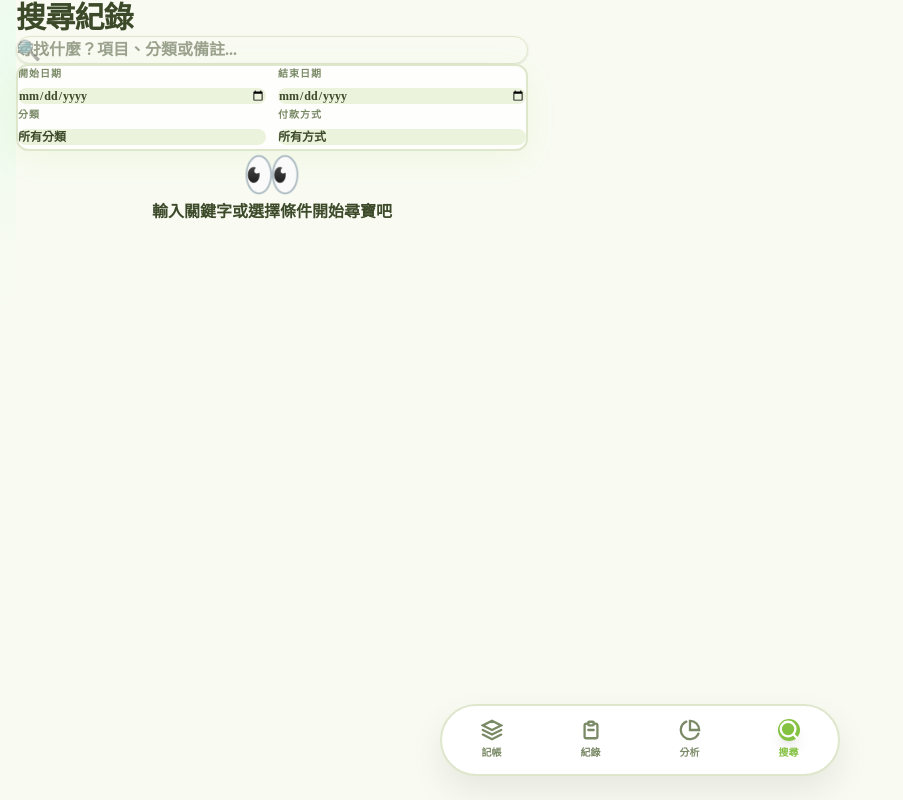
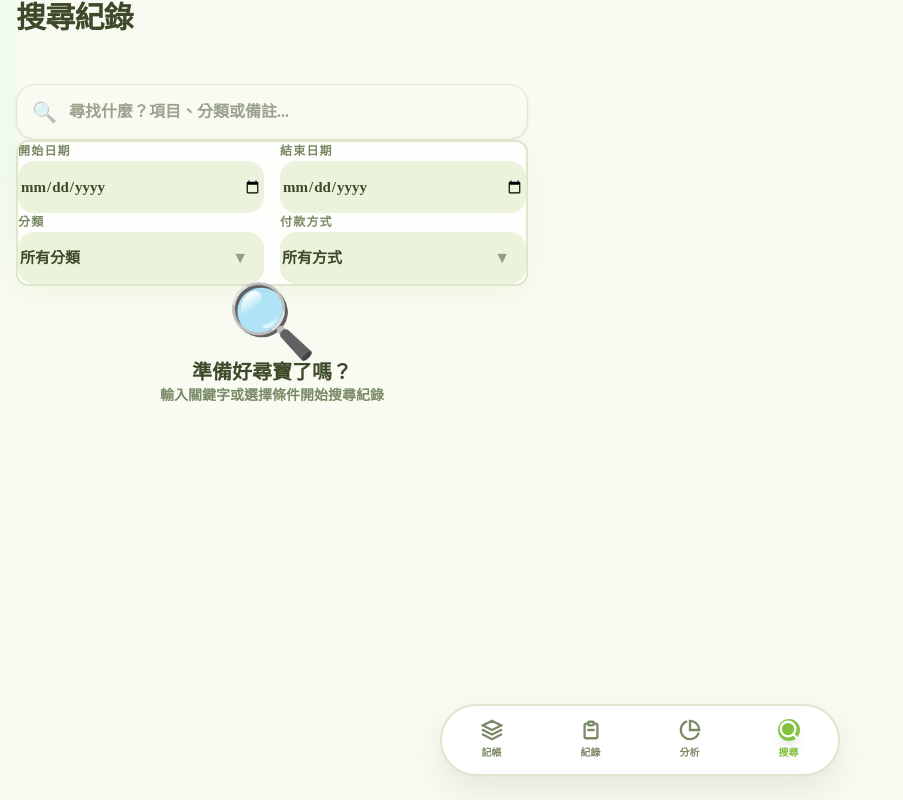
Before and after one commit to Rando1006/Accountingweb, a Next.js app: page /search in a window 1280 px wide. Shown: the whole page, without its empty margins (0-903 px from the left). Built offline with nearby package versions, Linux system fonts and the light colour scheme; sample sign-in values are in the browser's storage.

Commit message:
UI/UX: Improve search page layout, homepage buttons, spacing and shortcut visibility

```diff
--- a/app/search/page.tsx
+++ b/app/search/page.tsx
@@ -129,80 +129,91 @@ export default function SearchPage() {
 
             <main className="flex-1 flex flex-col px-4 pt-16 pb-32 max-w-lg mx-auto w-full relative z-10">
                 <header className="mb-6 px-2 animate-soft-in">
-                    <h1 className="text-3xl font-black tracking-tight mb-4" style={{ color: "var(--text-primary)" }}>
+                    <h1 className="text-3xl font-black tracking-tight" style={{ color: "var(--text-primary)" }}>
                         搜尋紀錄
                     </h1>
+                    {/* 標題與搜尋框之間的間距 */}
+                    <div className="h-12" />
 
                     <div className="relative mb-4">
-                        <div className="absolute inset-y-0 left-0 pl-4 flex items-center pointer-events-none">
-                            <span className="text-xl opacity-50">🔍</span>
+                        <div className="absolute inset-y-0 left-4 flex items-center pointer-events-none z-10">
+                            <span className="text-xl opacity-40">🔍</span>
                         </div>
                         <input
                             type="text"
                             value={keyword}
                             onChange={(e) => setKeyword(e.target.value)}
                             placeholder="尋找什麼？項目、分類或備註..."
-                            className="w-full pl-12 pr-4 py-4 rounded-2xl outline-none focus:ring-4 focus:ring-[var(--accent)]/20 transition-all font-bold shadow-sm"
+                            className="w-full pr-4 rounded-[20px] outline-none focus:ring-4 focus:ring-[var(--accent)]/20 transition-all font-bold shadow-sm"
                             style={{
+                                height: "56px",
+                                paddingLeft: "52px",
                                 background: "var(--card-bg)",
                                 border: "1px solid var(--border)",
-                                color: "var(--text-primary)"
+                                color: "var(--text-primary)",
+                                fontSize: "16px"
                             }}
                         />
                     </div>
 
                     {/* 進階篩選區塊 */}
-                    <div className="glass-card p-4 rounded-2xl space-y-4">
-                        <div className="flex gap-3">
+                    <div className="glass-card p-5 rounded-[24px] space-y-5 shadow-sm">
+                        <div className="flex gap-4">
                             <div className="flex-1">
-                                <label className="block text-[10px] font-black uppercase tracking-widest pl-1 mb-1.5" style={{ color: "var(--text-muted)" }}>開始日期</label>
+                                <label className="block text-[12px] font-black uppercase tracking-widest pl-1 mb-2" style={{ color: "var(--text-muted)" }}>開始日期</label>
                                 <input
                                     type="date"
                                     value={startDate}
                                     onChange={(e) => setStartDate(e.target.value)}
-                                    className="w-full px-3 py-2 bg-[var(--bg-soft)] rounded-xl outline-none text-xs font-bold"
-                                    style={{ color: "var(--text-primary)" }}
+                                    className="w-full px-4 bg-[var(--bg-soft)] rounded-2xl outline-none font-bold border-2 border-transparent focus:border-[var(--accent)]/30 transition-all"
+                                    style={{ color: "var(--text-primary)", height: "52px", fontSize: "15px" }}
                                 />
                             </div>
                             <div className="flex-1">
-                                <label className="block text-[10px] font-black uppercase tracking-widest pl-1 mb-1.5" style={{ color: "var(--text-muted)" }}>結束日期</label>
+                                <label className="block text-[12px] font-black uppercase tracking-widest pl-1 mb-2" style={{ color: "var(--text-muted)" }}>結束日期</label>
                                 <input
                                     type="date"
                                     value={endDate}
                                     onChange={(e) => setEndDate(e.target.value)}
-                                    className="w-full px-3 py-2 bg-[var(--bg-soft)] rounded-xl outline-none text-xs font-bold"
-                                    style={{ color: "var(--text-primary)" }}
+                                    className="w-full px-4 bg-[var(--bg-soft)] rounded-2xl outline-none font-bold border-2 border-transparent focus:border-[var(--accent)]/30 transition-all"
+                                    style={{ color: "var(--text-primary)", height: "52px", fontSize: "15px" }}
                                 />
                             </div>
                         </div>
 
-                        <div className="flex gap-3">
+                        <div className="flex gap-4">
                             <div className="flex-1">
-                                <label className="block text-[10px] font-black uppercase tracking-widest pl-1 mb-1.5" style={{ color: "var(--text-muted)" }}>分類</label>
+                                <label className="block text-[12px] font-black uppercase tracking-widest pl-1 mb-2" style={{ color: "var(--text-muted)" }}>分類</label>
+                                <div className="relative">
                                     <select
                                         value={category}
                                         onChange={(e) => setCategory(e.target.value)}
-                                    className="w-full px-3 py-2.5 bg-[var(--bg-soft)] rounded-xl outline-none text-xs font-bold appearance-none"
-                                    style={{ color: "var(--text-primary)" }}
+                                        className="w-full px-4 bg-[var(--bg-soft)] rounded-2xl outline-none font-bold appearance-none border-2 border-transparent focus:border-[var(--accent)]/30 transition-all cursor-pointer"
+                                        style={{ color: "var(--text-primary)", height: "52px", fontSize: "15px" }}
                                     >
                                         <option value="全部">所有分類</option>
                                         {Object.keys(CATEGORY_ICONS).map(c => (
                                             <option key={c} value={c}>{c}</option>
                                         ))}
                                     </select>
+                                    <div className="absolute right-4 top-1/2 -translate-y-1/2 pointer-events-none opacity-50">▼</div>
+                                </div>
                             </div>
                             <div className="flex-1">
-                                <label className="block text-[10px] font-black uppercase tracking-widest pl-1 mb-1.5" style={{ color: "var(--text-muted)" }}>付款方式</label>
+                                <label className="block text-[12px] font-black uppercase tracking-widest pl-1 mb-2" style={{ color: "var(--text-muted)" }}>付款方式</label>
+                                <div className="relative">
                                     <select
                                         value={paymentMethod}
                                         onChange={(e) => setPaymentMethod(e.target.value)}
-                                    className="w-full px-3 py-2.5 bg-[var(--bg-soft)] rounded-xl outline-none text-xs font-bold appearance-none"
-                                    style={{ color: "var(--text-primary)" }}
+                                        className="w-full px-4 bg-[var(--bg-soft)] rounded-2xl outline-none font-bold appearance-none border-2 border-transparent focus:border-[var(--accent)]/30 transition-all cursor-pointer"
+                                        style={{ color: "var(--text-primary)", height: "52px", fontSize: "15px" }}
                                     >
                                         <option value="全部">所有方式</option>
                                         <option value="現金">💵 現金</option>
                                         <option value="信用卡/行動支付">💳 信用卡 / 行動支付</option>
                                     </select>
+                                    <div className="absolute right-4 top-1/2 -translate-y-1/2 pointer-events-none opacity-50">▼</div>
+                                </div>
                             </div>
                         </div>
                     </div>
@@ -210,69 +221,75 @@ export default function SearchPage() {
 
                 <div className="flex-1">
                     {loading ? (
-                        <div className="flex justify-center py-10">
-                            <div className="w-10 h-10 border-4 border-[var(--bg-soft)] border-t-[var(--accent)] rounded-full animate-spin" />
+                        <div className="flex justify-center py-20">
+                            <div className="w-12 h-12 border-4 border-[var(--bg-soft)] border-t-[var(--accent)] rounded-full animate-spin" />
                         </div>
                     ) : error ? (
-                        <div className="glass-card mx-4 p-8 text-center text-red-500 font-bold bg-red-50/50 border-red-100">
-                            ⚠️ {error}
+                        <div className="glass-card mx-2 p-10 text-center animate-soft-in">
+                            <div className="text-5xl mb-4">⚠️</div>
+                            <p className="text-lg font-black text-red-500 mb-2">搜尋失敗</p>
+                            <p className="text-sm font-bold text-[var(--text-muted)]">{error}</p>
                         </div>
                     ) : !hasSearched ? (
-                        <div className="flex flex-col items-center justify-center text-center py-20 opacity-50 animate-soft-in">
-                            <div className="text-5xl mb-4">👀</div>
-                            <p className="font-bold" style={{ color: "var(--text-primary)" }}>輸入關鍵字或選擇條件開始尋寶吧</p>
+                        <div className="flex flex-col items-center justify-center text-center py-24 opacity-40 animate-soft-in">
+                            <div className="text-7xl mb-6">🔍</div>
+                            <h3 className="text-xl font-black mb-2" style={{ color: "var(--text-primary)" }}>準備好尋寶了嗎？</h3>
+                            <p className="text-sm font-bold" style={{ color: "var(--text-muted)" }}>輸入關鍵字或選擇條件開始搜尋紀錄</p>
                         </div>
                     ) : results.length === 0 ? (
-                        <div className="flex flex-col items-center justify-center text-center py-20 opacity-50 animate-soft-in">
-                            <div className="text-5xl mb-4">🍃</div>
-                            <p className="font-bold" style={{ color: "var(--text-primary)" }}>找不到符合的紀錄</p>
+                        <div className="flex flex-col items-center justify-center text-center py-24 opacity-40 animate-soft-in">
+                            <div className="text-7xl mb-6">🍃</div>
+                            <h3 className="text-xl font-black mb-2" style={{ color: "var(--text-primary)" }}>查無相關紀錄</h3>
+                            <p className="text-sm font-bold" style={{ color: "var(--text-muted)" }}>換個關鍵字再試試看吧！</p>
                         </div>
                     ) : (
-                        <div className="space-y-4 animate-soft-in">
-                            <div className="glass-card p-4 rounded-2xl flex items-center justify-between border-2 border-dashed border-[var(--accent)]">
+                        <div className="space-y-3 animate-soft-in">
+                            <div className="glass-card p-5 rounded-[24px] flex items-center justify-between border-2 border-dashed border-[var(--accent)]/30 bg-white/40 mb-4">
                                 <div className="flex flex-col">
-                                    <span className="text-[10px] font-black uppercase tracking-widest" style={{ color: "var(--text-muted)" }}>
-                                        符合條件共 {results.length} 筆
+                                    <span className="text-[11px] font-black uppercase tracking-widest opacity-60" style={{ color: "var(--text-muted)" }}>
+                                        🎯 符合條件共 {results.length} 筆
                                     </span>
-                                    <span className="text-xs font-bold mt-0.5" style={{ color: "var(--text-primary)" }}>
-                                        搜尋結果總計
+                                    <span className="text-sm font-black mt-1" style={{ color: "var(--text-primary)" }}>
+                                        搜尋結果總花費
                                     </span>
                                 </div>
-                                <div className="text-2xl font-black" style={{ color: "var(--accent)" }}>
-                                    ${totalAmount.toLocaleString()}
+                                <div className="text-3xl font-black" style={{ color: "var(--accent)" }}>
+                                    <span className="text-lg mr-0.5 opacity-60">$</span>{totalAmount.toLocaleString()}
                                 </div>
                             </div>
 
-                            <div className="space-y-3">
+                            <div className="space-y-2.5">
                                 {results.map((item, idx) => (
                                     <div
                                         key={idx}
-                                        className="glass-card flex items-center gap-3 pl-4 pr-5 py-4 cursor-pointer hover:scale-[1.02] transition-transform"
+                                        className="glass-card px-4 py-3.5 rounded-[22px] cursor-pointer hover:scale-[1.02] active:scale-[0.98] transition-all bg-white/70 shadow-sm border border-white"
                                         onClick={() => setEditData(item)}
                                     >
-                                        <div className="w-11 h-11 rounded-[16px] bg-[var(--bg-soft)] flex items-center justify-center text-xl flex-shrink-0 shadow-inner">
+                                        {/* 第一行：圖示 + 標題 */}
+                                        <div className="flex items-center gap-2 mb-1.5">
+                                            <div className="w-6 h-6 rounded-[8px] bg-[var(--bg-soft)] flex items-center justify-center text-sm flex-shrink-0 shadow-inner">
                                                 {CATEGORY_ICONS[item.category] ?? "📌"}
                                             </div>
-                                        <div className="flex-1 min-w-0 overflow-hidden">
-                                            <p className="text-base font-bold truncate mb-0.5" style={{ color: "var(--text-primary)" }}>
+                                            <p className="text-[15px] font-black truncate" style={{ color: "var(--text-primary)" }}>
                                                 {item.item}
                                             </p>
-                                            <div className="flex items-center gap-1.5 mt-0.5">
-                                                <span className={`badge-${item.category} px-2.5 py-0.5 rounded-full text-[10px] font-black`}>
+                                        </div>
+                                        {/* 第二行：金額（左） + 標籤列（右對齊） */}
+                                        <div className="flex items-center justify-between pl-8">
+                                            <span className="text-[15px] font-black" style={{ color: "var(--text-primary)" }}>
+                                                <span className="text-xs mr-0.5 opacity-30">$</span>{item.amount.toLocaleString()}
+                                            </span>
+                                            <div className="flex items-center gap-1.5 flex-shrink-0">
+                                                <span className={`badge-${item.category} px-2 py-0.5 rounded-full text-[9px] font-black`}>
                                                     {item.category}
                                                 </span>
-                                                <span className="text-[10px] bg-[var(--bg-soft)] px-2 py-0.5 rounded-full font-black opacity-80" style={{ color: "var(--text-primary)" }}>
+                                                <span className="text-[9px] bg-black/5 px-2 py-0.5 rounded-full font-bold opacity-60 border border-black/5" style={{ color: "var(--text-primary)" }}>
                                                     {item.paymentMethod && item.paymentMethod !== "現金" ? `💳 ${item.paymentMethod}` : "💵 現金"}
                                                 </span>
+                                                <span className="text-[9px] font-bold opacity-30" style={{ color: "var(--text-muted)" }}>
+                                                    {item.date.replace(/-/g, "/")}
+                                                </span>
                                             </div>
-                                        </div>
-                                        <div className="flex flex-col items-end flex-shrink-0">
-                                            <div className="text-lg font-black" style={{ color: "var(--text-primary)" }}>
-                                                ${item.amount.toLocaleString()}
-                                            </div>
-                                            <span className="text-[10px] font-bold mt-0.5" style={{ color: "var(--text-muted)" }}>
-                                                {item.date}
-                                            </span>
                                         </div>
                                     </div>
                                 ))}
```
Also changed, not shown: app/page.tsx (+23 -22 lines). Lines whose indentation alone changed are shown as unchanged.
